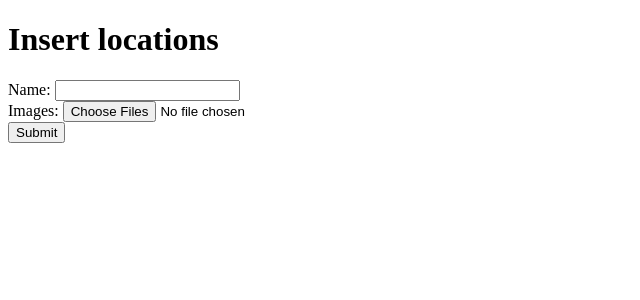
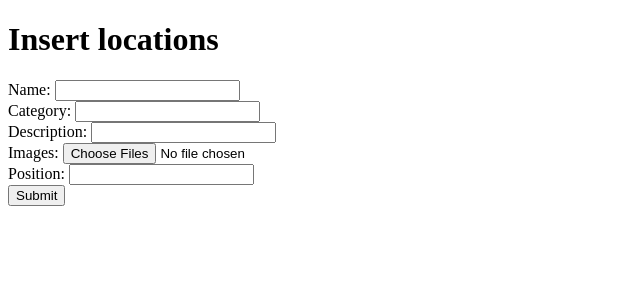
Before and after one commit to MoryokaV/Visit-Braila, a Flask app: page /admin/insertSight in a window 1280 px wide. Shown: the top 300 px of the page, without its empty margins (0-640 px from the left). Run offline with Flask 2, Linux system fonts and the light colour scheme.

Commit message:
implement new db operations

```diff
--- a/backend/app.py
+++ b/backend/app.py
@@ -1,8 +1,9 @@
 #!/usr/bin/env python3
 
-from flask import Flask, render_template, request, redirect, send_from_directory, flash
+from flask import Flask, render_template, request, redirect
 from pymongo import MongoClient
 from werkzeug.utils import secure_filename
+from bson.objectid import ObjectId
 import os
 import json
 
@@ -17,11 +18,12 @@ def index():
     return render_template("index.html")
 
 @app.route("/admin/insertSight", methods=["GET", "POST"])
-def secondPage():
+def insertSight():
     if request.method == "POST":
         name = request.form["name"]
+        category = request.form["category"]
+        description = request.form["description"]
 
-        #handle images input
         paths = []
         for image in request.files.getlist('image'):
             filename = secure_filename(image.filename)
@@ -31,19 +33,35 @@ def secondPage():
 
             image.save(os.path.join(app.config["MEDIA_FOLDER"], path))
 
-        db.sights.insert_one({"name": name, "images": paths})
+        position = request.form["position"]
+
+        db.sights.insert_one({"name": name, "category": category, "description": description, "images": paths, "position": position})
 
         return redirect("/admin")
 
     return render_template("insertSight.html")
 
+@app.route("/admin/listSights")
+def listSights():
+    return render_template("listSights.html")
+
 @app.route("/api/fetchSights")
 def fetchSights():
     return json.dumps(list(db.sights.find()), default=str)
 
-@app.route("/admin/listSights")
-def listSights():
-    return render_template("listSights.html")
+@app.route("/api/deleteSight/<_id>", methods=["DELETE"])
+def deleteSight(_id):
+    db.sights.delete_one({"_id": ObjectId(_id)})
+    return "Successfully deleted document"
+
+@app.route("/api/findSight/<_id>")
+def findSight(_id):
+    return json.dumps(db.sights.find_one({"_id": ObjectId(_id)}), default=str)
+
+@app.route("/api/updateSight/<_id>", methods=["PUT"])
+def updateSight(_id):
+    db.sights.update_one({"_id": ObjectId(_id)}, {"$set": {"name": name, "category": category, "description": description, "images": paths, "position": position}})
+    return "Successfully updated document"
 
 if __name__ == '__main__':
     app.run(debug=True, port=8080);
--- a/backend/templates/insertSight.html
+++ b/backend/templates/insertSight.html
@@ -11,8 +11,17 @@
       <label for="name">Name:</label>
       <input type="text" id="name" name="name" required>
       <br>
+      <label for="category">Category:</label>
+      <input type="text" id="category" name="category" required>
+      <br>
+      <label for="description">Description:</label>
+      <input type="text" id="description" name="description" required>
+      <br>
       <label for="image">Images:</label>
       <input type="file" id="image" name="image" accept="image/*" required multiple>
+      <br>
+      <label for="position">Position:</label>
+      <input type="text" id="position" name="position" required>
       <br>
       <button type=submit>Submit</button>
     </form>
```
